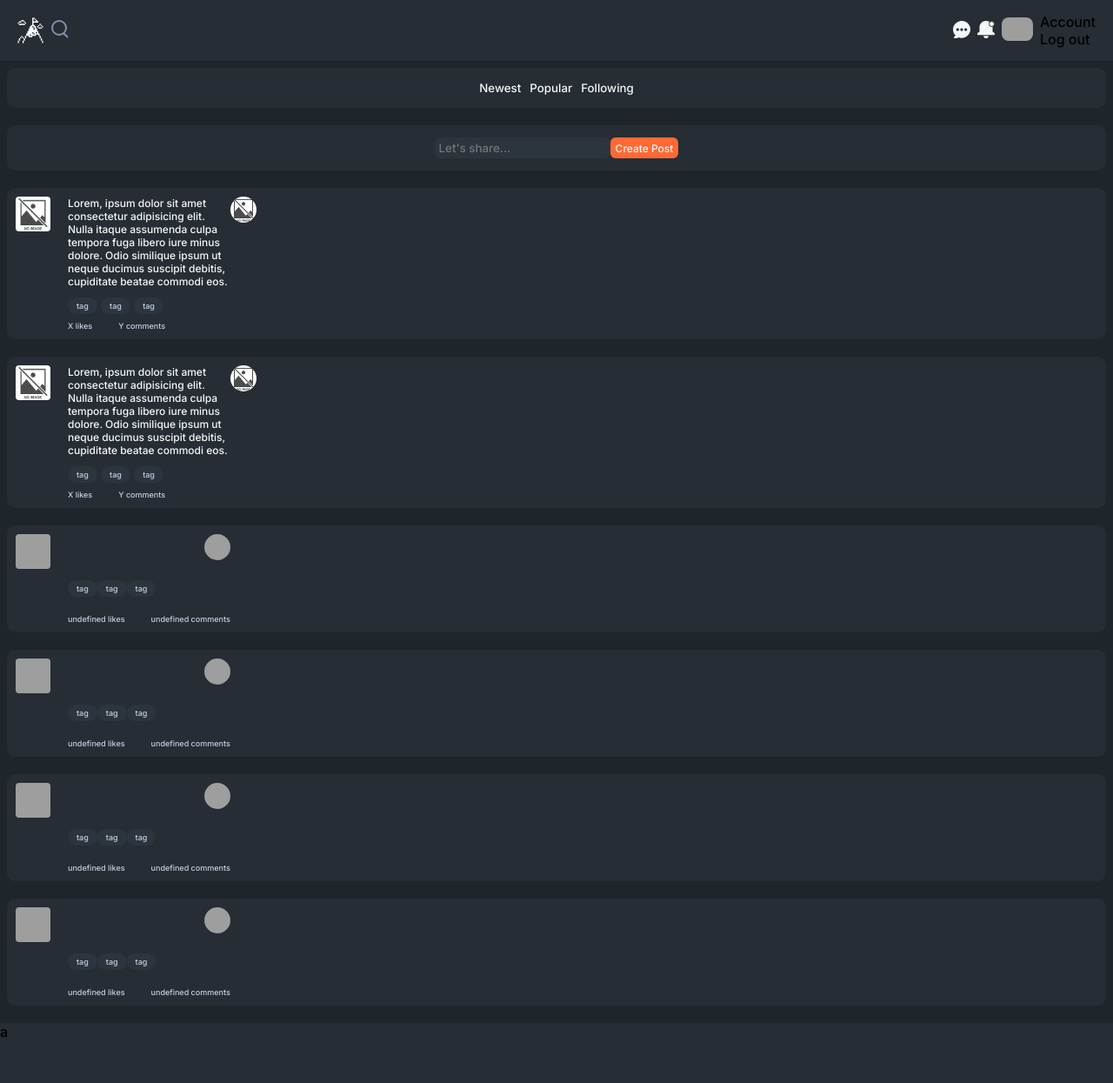
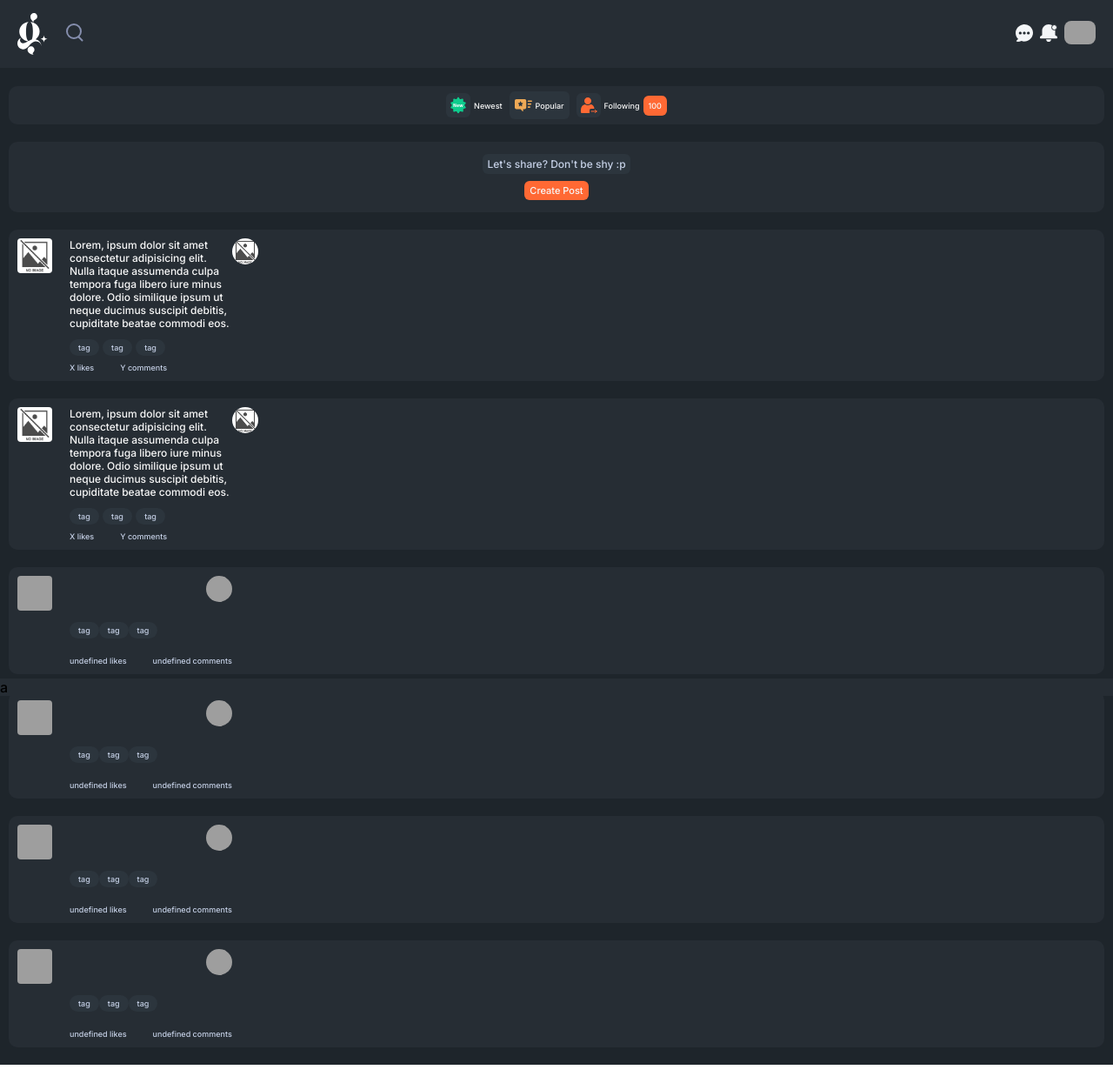
Before and after one commit to tallesdecosta/forum-fullstack, a Flask app: page /feed in a window 1280 px wide. Shown: the whole page at 87% size. Before the commit the page ends 1192 px from the top, so only its background shows below. Run offline with Flask 3, Linux system fonts and the light colour scheme; the visitor is signed in with stand-in values (Sample User, id 1); data that the repository does not hold is empty; some libraries are stand-ins or nearby versions; grey boxes are pictures that could not be loaded.

Commit message:
feat: implemented dynamic post and profile routing URI
chore: reorganized folders inside static folder

```diff
--- a/src/server.py
+++ b/src/server.py
@@ -66,7 +66,7 @@ def index():
 def feed():
     return render_template("feed.html")
 
-@app.route('/feed/create-post')
+@app.route('/profile/create_post')
 @login_required
 def create_post():
     return render_template('create-post.html')
@@ -80,6 +80,14 @@ def get_posts():
 def post_posts():
     data = request.get_json()
     return jsonify(data)
+
+@app.route('/profile/<string:username>')
+def profile(username):
+    return render_template('profile.html', user = username)
+
+@app.route('/feed/post/<int:post_id>')
+def post_page(post_id):
+    return render_template('post.html', id = post_id)
 
 @app.route('/login')
 def login():
@@ -115,7 +123,7 @@ def register():
 def account():
     return render_template("account.html")
 
-@app.route('/account', methods = ["GET", "POST"])
+@app.route('/account', methods = ["POST"])
 def change_information():
     if request.form.get("type") == "username":
         username = request.form.get("username")
@@ -139,7 +147,6 @@ def change_information():
 
         else:
             return redirect("/account", 402)
-
 
 @app.route('/logout')
 def logout():
--- a/src/static/css/core.css
+++ b/src/static/css/core.css
@@ -34,6 +34,18 @@ a {
     align-items: center;
 }
 
+.gap-2px {
+    gap: 2px;
+}
+
+.gap-4px {
+    gap: 4px;
+}
+
+.gap-6px {
+    gap: 6px;
+}
+
 .gap-8px {
     gap: 8px;
 }
--- a/src/static/css/feed.css
+++ b/src/static/css/feed.css
@@ -19,6 +19,14 @@ p {
     font-size: 9px;
 }
 
+a {
+    font-size: 9px;
+}
+
+button p, a {
+    color: var(--title-color);
+}
+
 body {
     display: grid;
     grid-template-rows: auto 1fr auto;
@@ -28,12 +36,21 @@ body {
 
 main {
     background-color: var(--bg-color);
-    padding: 8px 8px 0px 8px;
+    padding: 20px 10px 0px 10px;
 
 }
 
 header {
     padding: 15px 20px 15px 20px;
+    position: sticky;
+    top: 0px;
+    border-bottom: #1E252B 1px solid;
+}
+
+footer {
+    position: sticky;
+    bottom: 0px;
+    border-top: #1E252B 1px solid;
 }
 
 header, footer, .filters-wrapper, .submit-post-wrapper {
@@ -41,7 +58,7 @@ header, footer, .filters-wrapper, .submit-post-wrapper {
 }
 
 #logo {
-    max-width: 30px;
+    max-width: 35px;
 }
 
 #user-avatar {
@@ -50,14 +67,12 @@ header, footer, .filters-wrapper, .submit-post-wrapper {
 }
 
 .filters-wrapper {
-    padding: 10px;
+    padding: 6px;
     border-radius: 10px;
     margin-bottom: 20px;
 }
 
 .filter {
-    padding: 5px;
-    color: var(--title-color);
     background-color: transparent;
 }
 
@@ -69,6 +84,7 @@ filter:active {
     padding: 14px;
     margin-bottom: 20px;
     border-radius: 10px;
+
 }
 
 .post-img {
@@ -92,7 +108,7 @@ filter:active {
     color: var(--title-color);
     padding: 4px 6px 4px 6px;
     border-radius: 6px;
-    font-size: 12px;
+    font-size: 11px;
 }
 
 .post {
@@ -112,7 +128,55 @@ filter:active {
 }
 
 #post-content {
+    font-size: 12px;
     padding: 4px 5px;
+    max-width: fit-content;
     border-radius: 6px;
     background-color: var(--accent-sec);
 }
+
+#f-count-span {
+    padding: 6px;
+    background-color: var(--accent);
+    border-radius: 6px;
+}
+
+#following-count {
+    color: var(--title-color);
+}
+
+.active {
+    background-color: var(--accent-sec);
+    padding: 6px;
+    border-radius: 6px;
+}
+
+.filter-img {
+    background-color: var(--accent-sec);
+    padding: 4px;
+    border-radius: 6px;
+}
+
+#menu {
+    position: absolute;
+    display: none;
+    top: 100%;
+    right: 0;
+    padding: 14px 22px;
+    background-color: var(--sec-color);
+    transition: all 0.2s ease;
+    opacity: 0;
+    transition-behavior: allow-discrete;
+    border-bottom: #1E252B 1px solid;
+    border-left: #1E252B 1px solid;
+
+}
+
+.open-menu {
+    transition: all 0.2s ease;
+    display: block!important;
+    opacity: 1!important;
+    scale: 1!important;
+    transition-behavior: allow-discrete;
+
+}
--- a/src/static/js/feed.js
+++ b/src/static/js/feed.js
@@ -10,14 +10,14 @@ async function getPosts() {
 
             if (!res.ok) {
 
-                throw new Error(`HTTP ERROR STATUS ${res.status}.`);
+                return 'a';
 
             }
 
             return res.json();
 
         });
-
+        console.log(response)
         createPostsElements(response);
 
     } catch (error) {
@@ -66,7 +66,7 @@ function createPostsElements(json) {
 
 
     for (item in json) {
-
+        console.log(item)
         postsWrapper = document.getElementById("posts-wrapper");
 
         post = document.createElement("article");
@@ -125,7 +125,8 @@ function createPostsElements(json) {
 
         metricsWrapper.appendChild(likes);
         metricsWrapper.appendChild(comments);
-
+        post.addEventListener('click', directPost)
+        post.id = `${json[item].post_id}`
         postsWrapper.appendChild(post);
     }
 };
@@ -135,3 +136,26 @@ function displayError(error) {
     console.log(error)
 
 }
+
+function showUserMenu() {
+
+    menu = document.getElementById('menu');
+
+    if (menu.classList.contains('open-menu')){
+
+        document.getElementById('menu').classList.remove('open-menu');
+
+    } else {
+
+        document.getElementById('menu').classList.add('open-menu');
+
+    }
+
+}
+
+function directPost() {
+
+    post = document.getElementById(`${this.id}`);
+    url = `http://127.0.0.1:5000/feed/post/${post.id}`;
+    window.location.href = url;
+}
--- a/src/templates/feed.html
+++ b/src/templates/feed.html
@@ -5,12 +5,12 @@
         <meta name="viewport" content="width=device-width, initial-scale=1">
         <link rel="stylesheet" href="{{ url_for('static', filename='css/core.css') }}">
         <link rel="stylesheet" href="{{ url_for('static', filename='css/feed.css')}}">
-        <title>Document</title>
+        <title>Gloo</title>
     </head>
     <body onload="getPosts()">
         <header class="flex justify-content-between">
 
-            <div class="flex gap-8px">
+            <div class="flex gap-20px">
 
                 <img id="logo" src="{{ url_for('static', filename='img/icons/light-icons/logo-light.svg')}}" alt="">
 
@@ -35,10 +35,12 @@
                     <img id="user-avatar" src="static/img/avatars/{{ current_user.avatar }}" alt="">
                 </button>
 
-                <nav>
+                <nav id="menu">
                     <ul>
+                        <li><a href="{{ url_for('profile', username = current_user.username) }}">Profile</a></li>
                         <li><a href="{{ url_for('account') }}">Account</a></li>
                         <li><a href="{{ url_for('logout') }}">Log out</a></li>
+
                     </ul>
                 </nav>
                 {% else %}
@@ -51,22 +53,34 @@
         </header>
 
         <main>
-            <section class="filters-wrapper flex justify-content-center">
+            <section class="filters-wrapper flex justify-content-center gap-8px">
 
-                <button class="filter">Newest</button>
+                <button class="filter flex gap-4px align-items-center">
+                    <img class="filter-img" src="{{ url_for('static', filename='img/icons/newest.svg')}}" alt="">
+                    <p>Newest</p>
+                </button>
 
-                <button class="filter">Popular</button>
+                <button class="filter flex gap-4px align-items-center active">
+                    <img class="" src="{{ url_for('static', filename='img/icons/popular.svg')}}" alt="">
+                    <p>Popular</p>
+                </button>
 
-                <button class="filter">Following</button>
+                <div class="flex align-items-center gap-4px">
+                    <button class="filter flex gap-4px align-items-center">
+                        <img class="filter-img" src="{{ url_for('static', filename='img/icons/following.svg')}}" alt="">
+                        <p>Following</p>
+                    </button>
+                    <span id="f-count-span">
+                        <p id="following-count">100</p>
+                    </span>
+                </div>
 
             </section>
 
             {% if current_user.is_authenticated %}
-            <section class="submit-post-wrapper flex justify-content-center">
-                <form class="flex" onsubmit="event.preventDefault()" method="post">
-                    <input type="text" name="post-content" id="post-content" placeholder="Let's share..."/>
-                    <input id="post-btn" type="submit" value="Create Post" onclick="sendPost()">
-                </form>
+            <section class="submit-post-wrapper flex collumn justify-content-center align-items-center gap-8px">
+                <p id="post-content">Let's share? Don't be shy :p</p>
+                <a id="post-btn" href="{{url_for('create_post')}}">Create Post</a>
             </section>
             {% else %}
             <section>
@@ -125,5 +139,5 @@
     <script>
         let username = "{{ current_user.username }}"
     </script>
-    <script src="{{ url_for('static', filename='js/feed.js') }}"></script>
+    <script defer src="{{ url_for('static', filename='js/feed.js') }}"></script>
 </html>
```
Also changed, not shown: src/static/js/post.js (added, +7 -0 lines), src/templates/post.html (added, +12 -0 lines), src/static/img/icons/dark-icons/logo-dark.svg, src/static/img/icons/dark-icons/mini-logo-dark.svg (added), src/static/img/icons/following.svg (added), src/static/img/icons/light-icons/logo-light.svg, src/static/img/icons/light-icons/mini-logo-light.svg (added), src/static/img/icons/newest.svg (added), src/static/img/icons/popular.svg (added), src/templates/profile.html (added).
